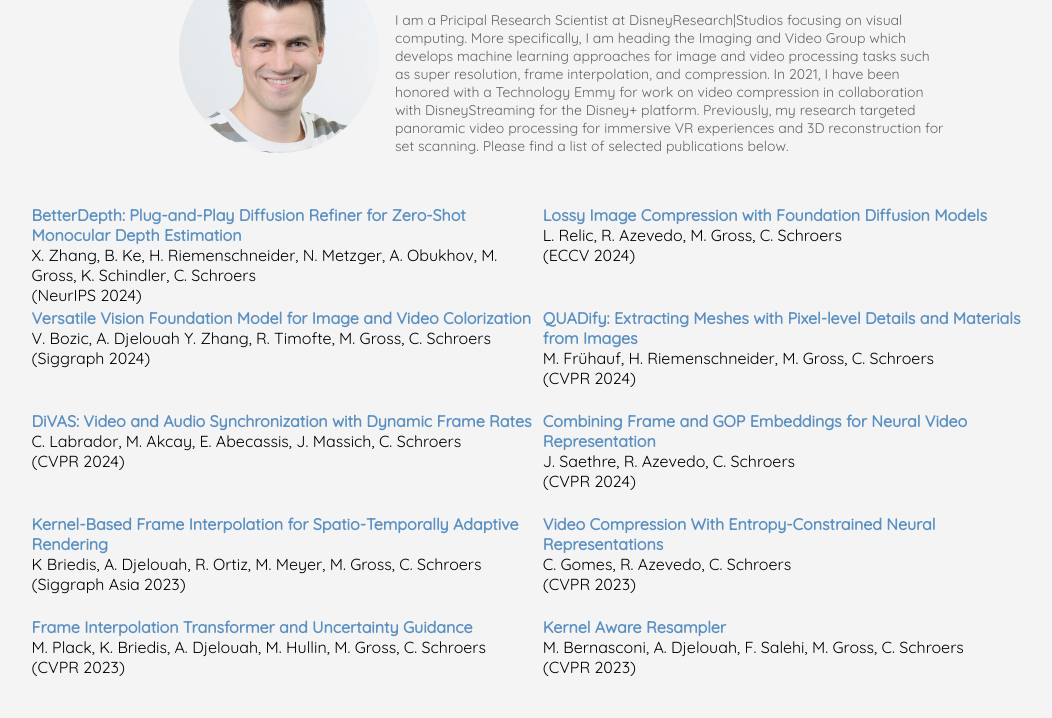
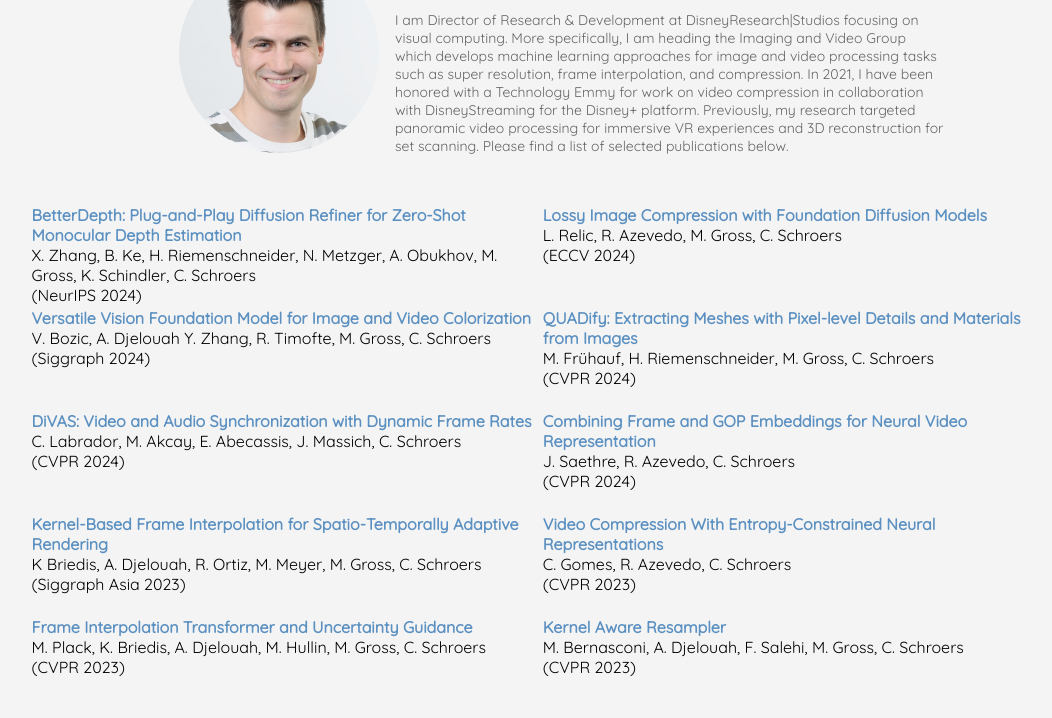
Before and after one commit to schroers-c/web, a plain HTML site: page index.html in a window 1280 px wide. Shown: the part 74-792 px from the top of the page, without its empty margins (78-1130 px from the left). Drawn offline with Linux system fonts and the light colour scheme; a script that the page names is missing.

Commit message:
Update index.html

```diff
--- a/index.html
+++ b/index.html
@@ -182,7 +182,7 @@
         <div style="font-size:50px;font-style:bold;color:#666666;">Christopher Schroers</div>
         <!--<div style="font-size:25px;color:#666666;">Research Scientist @ DisneyResearch|Studios</div>-->
         <div style="font-size:14px;color:#666666;width:550px;margin-top:1em">
-          I am a Pricipal Research Scientist at DisneyResearch|Studios focusing on visual computing. More specifically, I am heading the Imaging
+          I am Director of Research & Development at DisneyResearch|Studios focusing on visual computing. More specifically, I am heading the Imaging
 and Video Group which develops machine learning approaches for image and video processing tasks such as super resolution, frame
 interpolation, and compression. In 2021, I have been honored with a Technology Emmy for work on video compression in collaboration
 with DisneyStreaming for the Disney+ platform. Previously, my research targeted panoramic video processing for immersive VR
```
